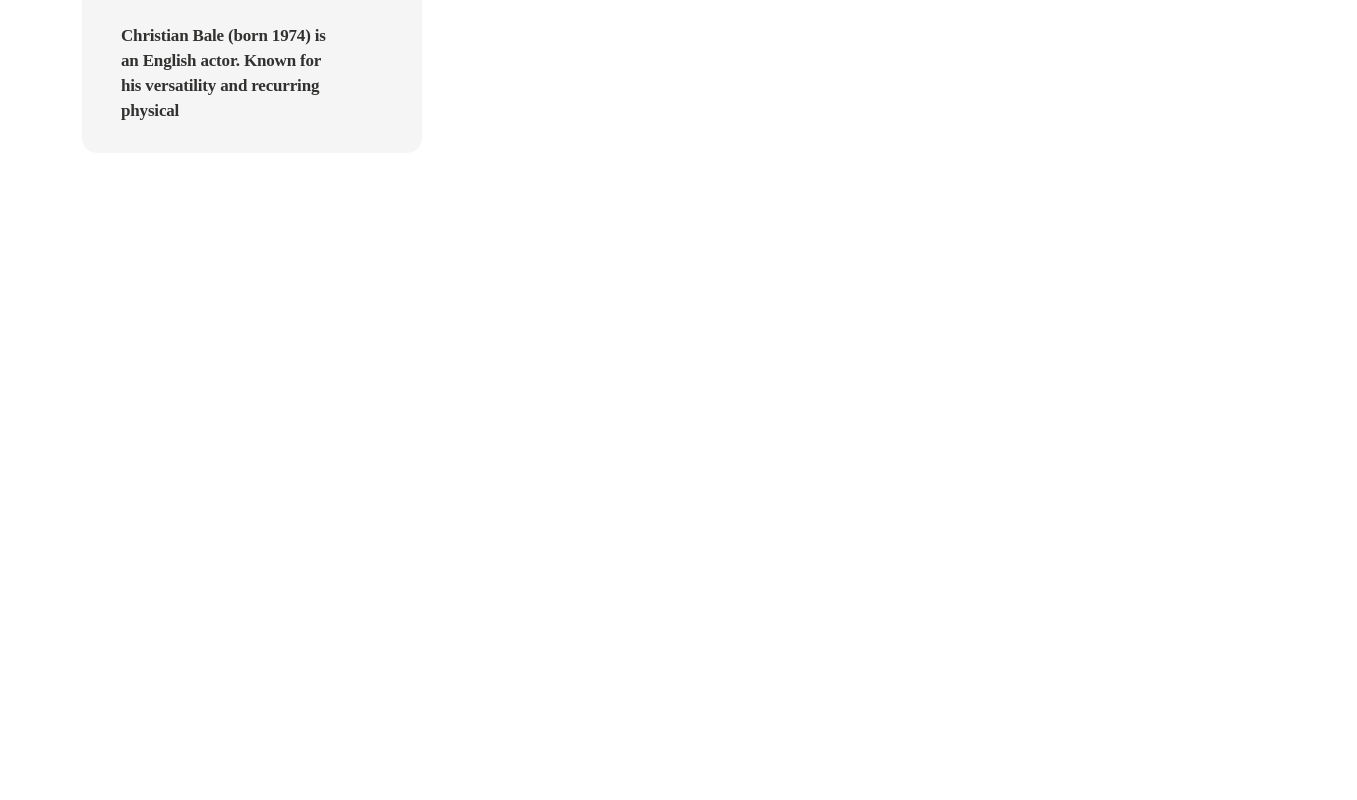
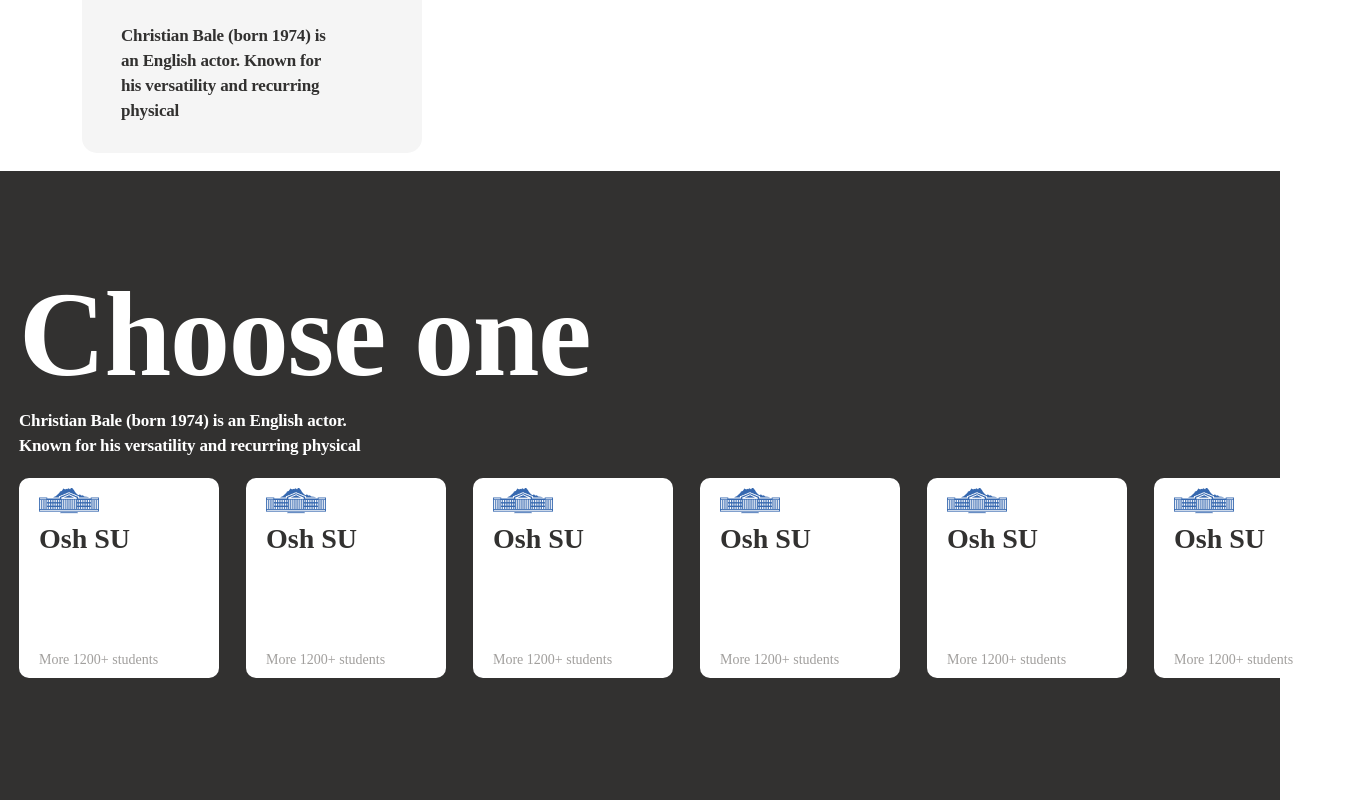
Before and after one commit to Iskender-crypto/front-end-studyInOsh, a Vue app: page / in a window 1280 px wide. Shown: the part 2457-3257 px from the top of the page, 1357 px wide, since content can reach past the window. Before the commit the page ends 2655 px from the top, so only its background shows below. Built offline with nearby package versions, Linux system fonts and the light colour scheme.

Commit message:
scroll was ended

```diff
--- a/src/pages/home.vue
+++ b/src/pages/home.vue
@@ -228,6 +228,126 @@
                   versatility and recurring physical
                 </p>
               </div>
+            </div>
+          </div>
+        </div>
+      </div>
+    </div>
+  </section>
+
+  <!-- ======================== Choose =============================== -->
+
+  <section class="Choose">
+    <div class="choose__container">
+      <h1 class="choose__h1">Choose one</h1>
+
+      <p class="choose__p">
+        Christian Bale (born 1974) is an English actor. Known for his
+        versatility and recurring physical
+      </p>
+
+      <div class="choose__scrool">
+        <div class="choose__object">
+          <div class="choose__block">
+            <div class="choose__inblock">
+              <div class="top__inblock">
+                <img src="../assets/img/Sulaiman_oshmu.png" alt="" />
+
+                <h4 class="h4">Osh SU</h4>
+              </div>
+
+              <p class="bottom__inblock">More 1200+ students</p>
+            </div>
+          </div>
+          <div class="choose__block">
+            <div class="choose__inblock">
+              <div class="top__inblock">
+                <img src="../assets/img/Sulaiman_oshmu.png" alt="" />
+
+                <h4 class="h4">Osh SU</h4>
+              </div>
+
+              <p class="bottom__inblock">More 1200+ students</p>
+            </div>
+          </div>
+          <div class="choose__block">
+            <div class="choose__inblock">
+              <div class="top__inblock">
+                <img src="../assets/img/Sulaiman_oshmu.png" alt="" />
+
+                <h4 class="h4">Osh SU</h4>
+              </div>
+
+              <p class="bottom__inblock">More 1200+ students</p>
+            </div>
+          </div>
+          <div class="choose__block">
+            <div class="choose__inblock">
+              <div class="top__inblock">
+                <img src="../assets/img/Sulaiman_oshmu.png" alt="" />
+
+                <h4 class="h4">Osh SU</h4>
+              </div>
+
+              <p class="bottom__inblock">More 1200+ students</p>
+            </div>
+          </div>
+          <div class="choose__block">
+            <div class="choose__inblock">
+              <div class="top__inblock">
+                <img src="../assets/img/Sulaiman_oshmu.png" alt="" />
+
+                <h4 class="h4">Osh SU</h4>
+              </div>
+
+              <p class="bottom__inblock">More 1200+ students</p>
+            </div>
+          </div>
+          <div class="choose__block">
+            <div class="choose__inblock">
+              <div class="top__inblock">
+                <img src="../assets/img/Sulaiman_oshmu.png" alt="" />
+
+                <h4 class="h4">Osh SU</h4>
+              </div>
+
+              <p class="bottom__inblock">More 1200+ students</p>
+            </div>
+          </div>
+
+          <div class="choose__block">
+            <div class="choose__inblock">
+              <div class="top__inblock">
+                <img src="../assets/img/Sulaiman_oshmu.png" alt="" />
+
+                <h4 class="h4">Osh SU</h4>
+              </div>
+
+              <p class="bottom__inblock">More 1200+ students</p>
+            </div>
+          </div>
+
+          <div class="choose__block">
+            <div class="choose__inblock">
+              <div class="top__inblock">
+                <img src="../assets/img/Sulaiman_oshmu.png" alt="" />
+
+                <h4 class="h4">Osh SU</h4>
+              </div>
+
+              <p class="bottom__inblock">More 1200+ students</p>
+            </div>
+          </div>
+
+          <div class="choose__block">
+            <div class="choose__inblock">
+              <div class="top__inblock">
+                <img src="../assets/img/Sulaiman_oshmu.png" alt="" />
+
+                <h4 class="h4">Osh SU</h4>
+              </div>
+
+              <p class="bottom__inblock">More 1200+ students</p>
             </div>
           </div>
         </div>
@@ -583,4 +703,80 @@
 
   color: #323130;
 }
+
+/* ========================== Choose ================================== */
+
+.Choose {
+  background-color: #323130;
+  height: 629px;
+  display: flex;
+  justify-content: center;
+  align-items: center;
+}
+
+.choose__container {
+  width: 1338px;
+  height: 450px;
+  margin-left: 96px;
+  display: flex;
+  flex-direction: column;
+  justify-content: space-between;
+}
+
+.choose__h1 {
+  width: 652px;
+  height: 147px;
+  font-family: "Gilroy";
+  font-style: normal;
+  font-weight: 600;
+  font-size: 120px;
+  line-height: 147px;
+
+  letter-spacing: -0.01em;
+
+  color: #ffffff;
+}
+
+.choose__p {
+  width: 354px;
+  height: 50px;
+  font-family: "Gilroy";
+  font-style: normal;
+  font-weight: 600;
+  font-size: 17px;
+  line-height: 25px;
+
+  letter-spacing: -0.01em;
+
+  color: #ffffff;
+}
+
+.choose__scrool {
+  width: 1338px;
+  height: 270px;
+  overflow: hidden;
+  overflow-x: scroll;
+  margin-top: 20px;
+}
+
+.choose__object {
+  display: flex;
+}
+
+.choose__block {
+  width: 200px;
+  height: 200px;
+  border-radius: 10px;
+  background-color: #fff;
+  padding: 10px 0px 0px 20px;
+  margin-right: 27px;
+}
+
+.choose__inblock {
+  display: flex;
+  flex-direction: column;
+  justify-content: space-between;
+  width: 180px;
+  height: 180px;
+}
 </style>
```
